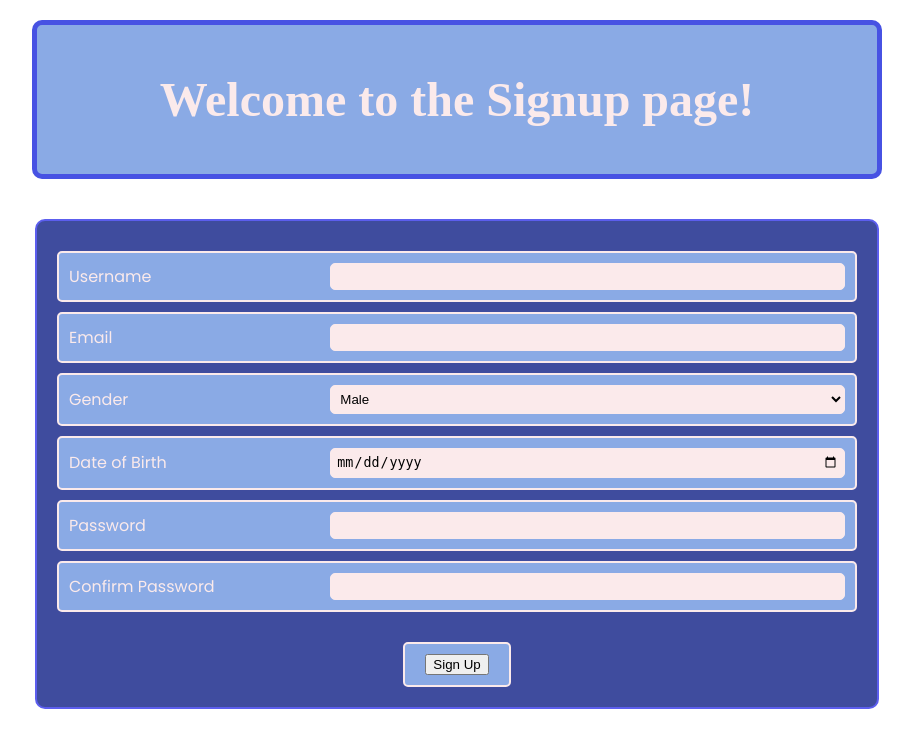
After one commit to Prasad7007/flask_project, a Flask app: page /signup in a window 1280 px wide. The commit adds this page. Shown: the top 748 px of the page, without its empty margins (183-1096 px from the left). Run offline with Flask 3, Linux system fonts and the light colour scheme; parts of the project's set-up code (start-up, migrations or seed data) failed here and were passed over; some web fonts are replaced.

Commit message:
Created Dockerfile

```diff
--- a/app.py
+++ b/app.py
@@ -3,42 +3,93 @@ import joblib
 from flask import (
     Flask,
     url_for,
-    render_template
+    render_template,
+    redirect,
+    flash,
+    session
 )
-from forms import InputForm
+from forms import InputForm, SignupForm, LoginForm
 
 app = Flask(__name__)
-app.config["SECRET_KEY"] = "secret_key"
+app.config["SECRET_KEY"] = "your_secret_key"  # Replace with an environment variable for security
 
+# Load the model (ensure model.joblib is in the correct path)
 model = joblib.load("model.joblib")
 
 @app.route("/")
+def index():
+    if not session.get("signed_up"):
+        return render_template("index.html", title="Main")
+    return redirect(url_for("login"))
+
+@app.route("/signup", methods=["GET", "POST"])
+def signup():
+    if session.get("signed_up"):
+        return redirect(url_for("login"))
+    form = SignupForm()
+    if form.validate_on_submit():
+        # Store user data or set a flag that user has signed up
+        session["signed_up"] = True
+        flash(f"Successfully Registered {form.username.data}", "success")
+        return redirect(url_for("login"))
+    return render_template("signup.html", title="Signup", form=form)
+
+@app.route("/login", methods=["GET", "POST"])
+def login():
+    if not session.get("signed_up"):
+        return redirect(url_for("index"))
+    form = LoginForm()
+    if form.validate_on_submit():
+        email = form.email.data
+        pw = form.password.data
+        # Example hardcoded credentials; replace with database or proper authentication
+        if email and pw:
+            session["logged_in"] = True
+            flash("Logged in Successfully!", "success")
+            return redirect(url_for("home"))
+        else:
+            flash("Incorrect email or password", "danger")
+    return render_template("login.html", title="Login", form=form)
+
+@app.route("/logout")
+def logout():
+    session.pop("logged_in", None)
+    flash("You have been logged out.", "info")
+    return redirect(url_for("index"))
+
 @app.route("/home")
 def home():
+    if not session.get("logged_in"):
+        flash("Please log in to access the home page.", "danger")
+        return redirect(url_for("login"))
     return render_template("home.html", title="Home")
-
 
 @app.route("/predict", methods=["GET", "POST"])
 def predict():
+    if not session.get("logged_in"):
+        flash("Please log in to access the prediction page.", "danger")
+        return redirect(url_for("login"))
+
     form = InputForm()
     if form.validate_on_submit():
-        x_new = pd.DataFrame(dict(
-            airline=[form.airline.data],
-            date_of_journey=[form.date_of_journey.data.strftime("%Y-%m-%d")],
-            source=[form.source.data],
-            destination=[form.destination.data],
-            dep_time=[form.dep_time.data.strftime("%H:%M:%S")],
-            arrival_time=[form.arrival_time.data.strftime("%H:%M:%S")],
-            duration=[form.duration.data],
-            total_stops=[form.total_stops.data],
-            additional_info=[form.additional_info.data]
-        ))
+        x_new = pd.DataFrame({
+            "airline": [form.airline.data],
+            "date_of_journey": [form.date_of_journey.data.strftime("%Y-%m-%d")],
+            "source": [form.source.data],
+            "destination": [form.destination.data],
+            "dep_time": [form.dep_time.data.strftime("%H:%M:%S")],
+            "arrival_time": [form.arrival_time.data.strftime("%H:%M:%S")],
+            "duration": [form.duration.data],
+            "total_stops": [form.total_stops.data],
+            "additional_info": [form.additional_info.data]
+        })
         prediction = model.predict(x_new)[0]
         message = f"The predicted price is {prediction:,.0f} INR!"
+        flash(message, "success")
     else:
         message = "Please provide valid input details!"
+        flash(message, "danger")
     return render_template("predict.html", title="Predict", form=form, output=message)
-
 
 if __name__ == "__main__":
     app.run(debug=True)
--- a/forms.py
+++ b/forms.py
@@ -1,3 +1,4 @@
+#forms.py
 import pandas as pd
 from flask_wtf import FlaskForm
 from wtforms import (
@@ -5,12 +6,20 @@ from wtforms import (
     DateField,
     TimeField,
     IntegerField,
-    SubmitField
+    SubmitField,
+    StringField,
+    BooleanField,
+    PasswordField
 )
-from wtforms.validators import DataRequired
+from wtforms.validators import (
+    DataRequired,
+    Length,
+    Email,
+    Optional,
+    EqualTo
+)
 
-
-# getting the data
+# Load data for form choices
 train = pd.read_csv("data/train.csv")
 val = pd.read_csv("data/val.csv")
 X_data = pd.concat([train, val], axis=0).drop(columns="price")
@@ -57,3 +66,43 @@ class InputForm(FlaskForm):
         validators=[DataRequired()]
     )
     submit = SubmitField("Predict")
+
+class SignupForm(FlaskForm):
+    username = StringField(
+        "Username",
+        validators=[DataRequired(), Length(2, 30)]
+    )
+    email = StringField(
+        "Email",
+        validators=[DataRequired(), Email()]
+    )
+    gender = SelectField(
+        "Gender",
+        choices=["Male", "Female", "Other"],
+        validators=[Optional()]
+    )
+    dob = DateField(
+        "Date of Birth",
+        validators=[Optional()]
+    )
+    password = PasswordField(
+        "Password",
+        validators=[DataRequired(), Length(8, 30)]
+    )
+    confirm_password = PasswordField(
+        "Confirm Password",
+        validators=[DataRequired(), EqualTo("password", message="Passwords must match")]
+    )
+    submit = SubmitField("Sign Up")
+
+class LoginForm(FlaskForm):
+    email = StringField(
+        "Email",
+        validators=[DataRequired(), Email()]
+    )
+    password = PasswordField(
+        "Password",
+        validators=[DataRequired(), Length(8, 30)]
+    )
+    remember_me = BooleanField("Remember Me")
+    submit = SubmitField("Login")
--- a/requirements.txt
+++ b/requirements.txt
@@ -4,3 +4,4 @@ feature-engine
 flask
 flask-wtf
 gunicorn
+email_validator
--- a/static/styles/styles.css
+++ b/static/styles/styles.css
@@ -1,12 +1,10 @@
-
 body {
     font-family: Poppins, Raleway, Arial, sans-serif;
     text-align: center;
-    background-color: #2F3C7E;
+    background-color: #ffffff;
     margin: 0;
     padding: 20px;
 }
-
 
 .headstatus {
     width: 100%;
@@ -16,7 +14,7 @@ body {
     padding: 15px;
     font-family: 'Playwrite AU SA';
     font-size: 24px;
-    border: 5px solid #FBEAEB;
+    border: 5px solid #4752e3;
     border-radius: 10px;
     color: #FBEAEB;
     background-color: #8AAAE5;
@@ -35,7 +33,9 @@ body {
 }
 
 .head2 {
-    color: #FBEAEB;
+    color: #4444ce;
+    margin-bottom: 40px;
+    font-size: larger;
 }
 
 .form-container {
@@ -44,7 +44,7 @@ body {
     padding: 20px;
     background-color: #3F4C9E;
     border-radius: 10px;
-    border: 2px solid #FBEAEB;
+    border: 2px solid #5c5eee;
 }
 
 .labels {
@@ -68,7 +68,6 @@ body {
     padding-right: 10px;
 }
 
-
 .labels input, .labels select {
     flex: 2;
     padding: 5px;
@@ -84,7 +83,6 @@ body {
     margin-left: 5px;
     margin-right: 5px;
 }
-
 
 .submit-btn {
     background-color: #8AAAE5;
--- a/templates/layout.html
+++ b/templates/layout.html
@@ -14,13 +14,6 @@
         <h1 >Welcome to the {{ title }} page!</h1>
     </div>
 
-    {% with messages = get_flashed_messages() %}
-        {% if messages %}
-            {% for message in messages %}
-                <div>{{ message }}</div>
-            {% endfor %}
-        {% endif %}
-    {% endwith %}
 
     {% block content %}
     {% endblock %}
--- /dev/null
+++ b/templates/signup.html
@@ -0,0 +1,53 @@
+{% extends "layout.html" %}
+
+{% block content %}
+<div class="form-container">
+    <form action="" method="post">
+        {{ form.hidden_tag() }}
+
+        <div class="labels">
+            <label for="username">{{ form.username.label }}</label>
+            {{ form.username }}
+            {% if form.username.errors %}
+                <div class="error">{{ form.username.errors[0] }}</div>
+            {% endif %}
+        </div>
+
+        <div class="labels">
+            <label for="email">{{ form.email.label }}</label>
+            {{ form.email }}
+            {% if form.email.errors %}
+                <div class="error">{{ form.email.errors[0] }}</div>
+            {% endif %}
+        </div>
+
+        <div class="labels">
+            <label for="gender">{{ form.gender.label }}</label>
+            {{ form.gender }}
+        </div>
+
+        <div class="labels">
+            <label for="dob">{{ form.dob.label }}</label>
+            {{ form.dob }}
+        </div>
+
+        <div class="labels">
+            <label for="password">{{ form.password.label }}</label>
+            {{ form.password }}
+            {% if form.password.errors %}
+                <div class="error">{{ form.password.errors[0] }}</div>
+            {% endif %}
+        </div>
+
+        <div class="labels">
+            <label for="confirm_password">{{ form.confirm_password.label }}</label>
+            {{ form.confirm_password }}
+            {% if form.confirm_password.errors %}
+                <div class="error">{{ form.confirm_password.errors[0] }}</div>
+            {% endif %}
+        </div>
+
+        <button type="submit" class="submit-btn">{{ form.submit() }}</button>
+    </form>
+</div>
+{% endblock content %}
```
Also changed, not shown: templates/index.html (added, +10 -0 lines), templates/login.html (added, +32 -0 lines), templates/home.html (line endings or trailing spaces), templates/predict.html (line endings or trailing spaces), 2 other files.
